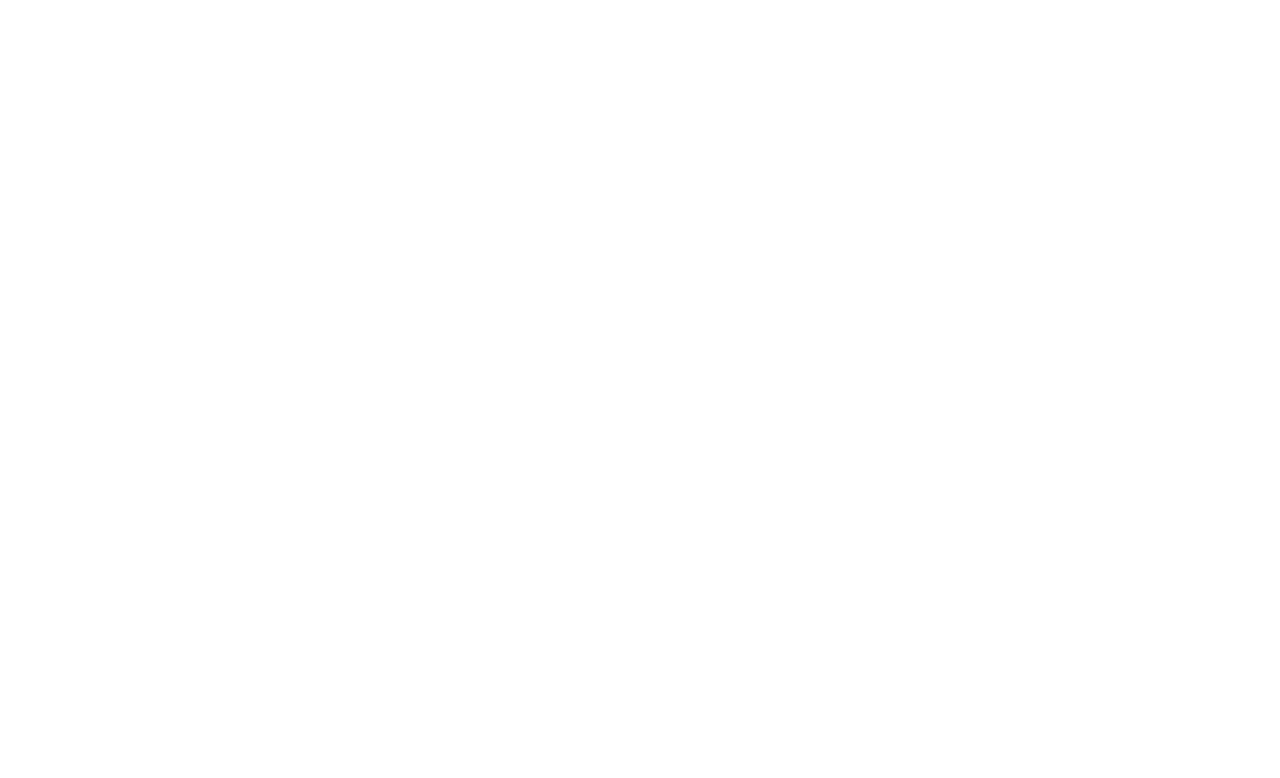
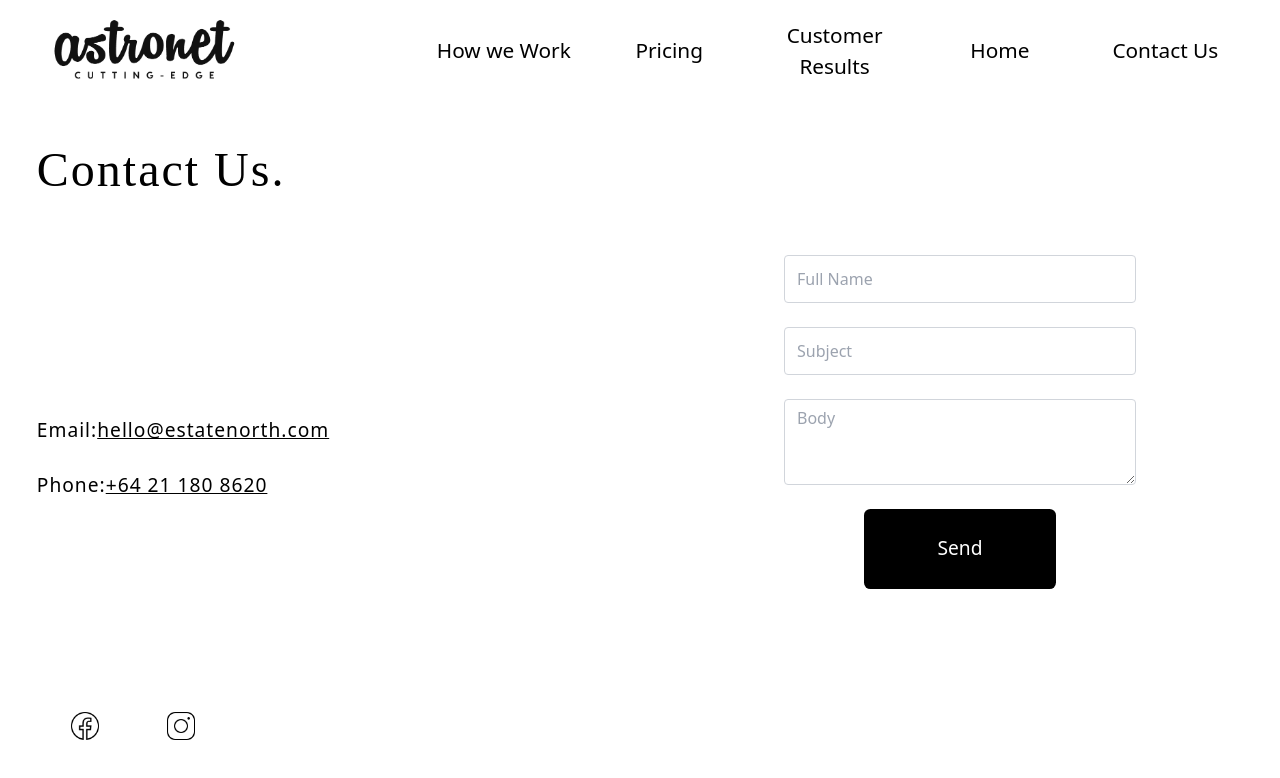
Before and after one commit to SteveMetry/astronet, a plain HTML site: page contact.html in a window 1280 px wide. Drawn offline with nearby package versions, Linux system fonts and the light colour scheme.

Commit message:
made contact page

```diff
--- /dev/null
+++ b/components.js
@@ -0,0 +1,11 @@
+function submitQuery(event, formId) {
+  event.preventDefault();
+  const contactFormElements = document.getElementById(formId).elements;
+  const name = encodeURIComponent(contactFormElements['name'].value.trim());
+  const subject = encodeURIComponent(contactFormElements['subject'].value.trim() || `Query from ${name}`);
+  let body = contactFormElements['body'].value.trim();
+  if (name != "" && body != "") {
+    body = encodeURIComponent(`Enquiry: ${body}\n\nFrom: ${name}`);
+    window.location.href = `mailto:hello@estatenorth.com?subject=${subject}&body=${body}`;
+  }
+}
--- a/contact.html
+++ b/contact.html
@@ -0,0 +1,123 @@
+<!DOCTYPE html>
+<html>
+<head>
+  <link rel="icon" href="images/siteIcon.png">
+  <title>Astronet | Create Reality</title>
+  <script src="https://cdn.tailwindcss.com"></script>
+  <link href="styles/components.css" rel="stylesheet"/>
+  <link href="styles/global.css" rel="stylesheet"/>
+  <meta name="author" content="Steve & Edward">
+</head>
+<body>
+  <nav class="navbar">
+    <img src="images/logo.png" class="logo-sm" alt="logo">
+    <div class="font-light">
+      <a href="">How we Work</a>
+      <a href="pricing.html">Pricing</a>
+      <a href="results.html">Customer Results</a>
+      <a href="index.html">Home</a>
+      <a href="contact.html">Contact Us</a>
+    </div>
+  </nav>
+  <main>
+    <div class="main-contact-container">
+      <div class="site-info-container">
+        <h1>Contact Us.</h1>
+        <p>
+          <h5>Email:<a href="mailto:hello@astronet.com?subject=contact" class="underline">hello@estatenorth.com</a></h5>
+          <h5>Phone:<a href="tel:+64211808620" class="underline">+64 21 180 8620</a></h5>
+        </p>
+        <div class="social-media-icons">
+          <a href="https://www.facebook.com/profile.php?id=100088271957557"><img src="images/facebook-icon.png" alt="Facebook Icon"></a>
+          <img src="images/instagram-icon.png" alt="Instagram Icon">
+        </div>
+      </div>
+      <form id="contactForm" class="contact-form p-6 m-auto" onsubmit="submitQuery(event, 'contactForm')">
+        <div class="font-thin">
+          <input
+            required
+            placeholder="Full Name"
+            name="name"
+            class="
+              form-control
+              block
+              w-full
+              px-3
+              py-1.5
+              text-base
+              font-normal
+              border
+              border-solid
+              border-gray-300
+              rounded
+              transition
+              ease-in-out
+              m-0
+              mb-6
+              focus:border-blue-600
+              focus:outline-none
+            "
+          />
+          <input
+            placeholder="Subject"
+            name="subject"
+            id="subject"
+            class="
+              form-control
+              block
+              w-full
+              px-3
+              py-1.5
+              text-base
+              font-normal
+              border
+              border-solid
+              border-gray-300
+              rounded
+              transition
+              ease-in-out
+              m-0
+              mb-6
+              focus:border-blue-600
+              focus:outline-none
+            "
+          />
+          <textarea
+            required
+            placeholder="Body"
+            name="body"
+            id="body"
+            rows="3"
+            class="
+              form-control
+              block
+              w-full
+              px-3
+              py-1.5
+              text-base
+              font-normal
+              border
+              border-solid
+              border-gray-300
+              rounded
+              transition
+              ease-in-out
+              m-0
+              mb-6
+              focus:border-blue-600
+              focus:outline-none
+            "
+          ></textarea>
+        </div>
+        <button
+          type="submit"
+          class="main-btn bg-black white m-auto"
+        >
+          Send
+        </button>
+      </form>
+    </div>
+  </main>
+  <script src="components.js"></script>
+</body>
+</html>
--- a/styles/global.css
+++ b/styles/global.css
@@ -9,11 +9,12 @@
 
 .navbar div{
   width: 100%;
+  display: flex;
   text-align: center;
 }
 
 .navbar a {
-  margin: 0rem 1.1rem;
+  margin: auto;
   font-size: 2rem;
 }
 
@@ -32,7 +33,6 @@
   overflow-y: scroll;
   height: 85vh;
   text-align: center;
-  margin-bottom: 6rem;
 }
 
 .landing-page-container {
@@ -152,10 +152,6 @@
  font-size: 0.9rem;
 }
 
-.callto-action-container h3{
-  margin-bottom: 2rem;
-}
-
 .cards-sections {
   display: flex;
   flex-direction: column;
@@ -228,6 +224,59 @@
 
 .call-to-action-header {
   font-size: 2.2rem;
+  margin-bottom: 2rem;
+}
+
+.main-contact-container {
+  display: grid;
+  grid-template-rows: 0.4fr 0.6fr;
+  height: 80vh;
+  margin-bottom: 3rem;
+}
+.site-info-container {
+  display: flex;
+  flex-direction: column;
+  padding-left: 2.3rem;
+  justify-content: space-evenly;
+  height: 30vh;
+}
+
+.site-info-container h1 {
+  padding-top: 2rem;
+  font-weight: 100;
+  font-size: 5rem;
+  font-family: ui-monospace;
+  letter-spacing: 2px;
+}
+.site-info-container h5 {
+  font-weight: 100;
+  font-size: 3rem;
+  letter-spacing: 1px;
+}
+
+.site-info-container p {
+  height: 10rem;
+}
+.contact-form {
+  width: 100vw;
+  display: flex;
+  flex-direction: column;
+}
+.contact-form input {
+  font-size: 3rem;
+  height: 5rem;
+}
+.contact-form .main-btn {
+  margin: auto;
+}
+.main-btn {
+  background-color: black;
+  color: white;
+  font-size: 1.2rem;
+  border-radius: 0.4rem;
+  font-weight: 300;
+  height: 5rem;
+  width: 12rem;
 }
 @media screen and (min-device-width: 600px) {
   .navbar {
@@ -252,7 +301,7 @@
     padding: 3.3rem;
     display: grid;
     grid-template-columns: 1.3fr 0.7fr;
-    height: 66vh;
+    height: 75vh;
   }
   .landing-page-container h1{
     font-size: 2.8rem;
@@ -347,4 +396,47 @@
   .call-to-action-header {
     font-size: 1.2rem;
   }
+  .main-contact-container {
+    grid-template-columns: 1fr 1fr;
+    grid-template-rows: 1fr;
+  }
+  .site-info-container {
+    height: auto;
+    justify-content: space-between;
+  }
+  .site-info-container h1 {
+    font-weight: 100;
+    font-size: 3rem;
+  }
+  .site-info-container h5 {
+    font-size: 1.2rem;
+  }
+  .social-media-icons {
+    display: flex;
+    justify-content: space-around;
+    width: 15vw;
+  }
+  .social-media-icons img {
+    width: 2rem;
+  }
+  .contact-form {
+    width: 100%;
+    max-width: 400px;
+  }
+  .contact-form input {
+    font-size: 1rem;
+    height: 3rem;
+  }
+  .past-clients-container {
+    display: flex;
+    justify-content: space-evenly;
+    margin-bottom: 3rem;
+  }
+
+  .past-clients-container img{
+    width: 15%;
+    aspect-ratio: 3/2;
+    object-fit: contain;
+    mix-blend-mode: color-burn;
+  }
 }
```
Also changed, not shown: index.html (+5 -5 lines), images/facebook-icon.png (added), images/instagram-icon.png (added), index.js (deleted).
